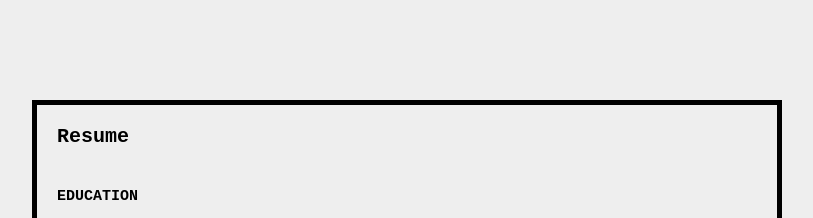
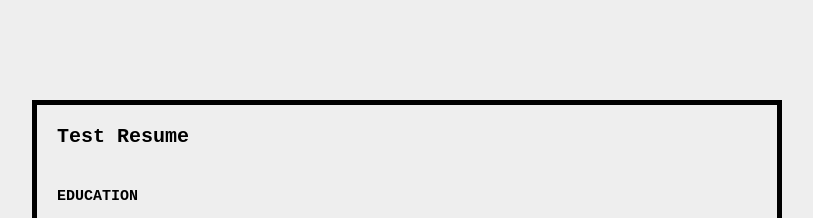
Before and after one commit to abos-io/website, a plain HTML site: page www/index.html in a window 1280 px wide. Shown: the top 218 px of the page, without its empty margins (233-1046 px from the left). Drawn offline with Linux system fonts and the light colour scheme; a web font is replaced by a local one.

Commit message:
updated header

```diff
--- a/www/index.html
+++ b/www/index.html
@@ -12,7 +12,7 @@
 
 <body>
   <header>
-    <h1>Resume</h1>
+    <h1>Test Resume</h1>
   </header>
   <main>
     <h2>Education</h2>
```
